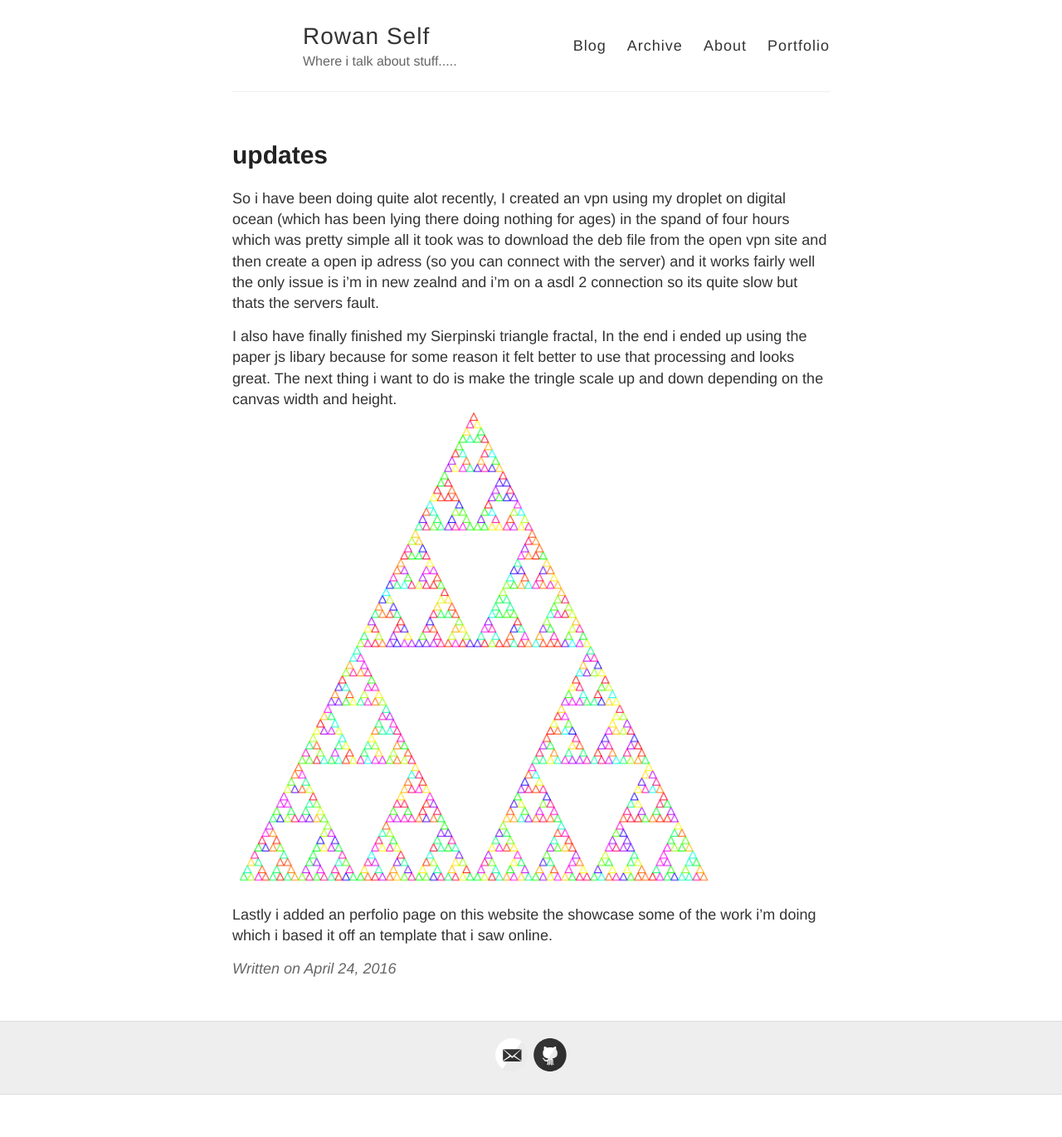
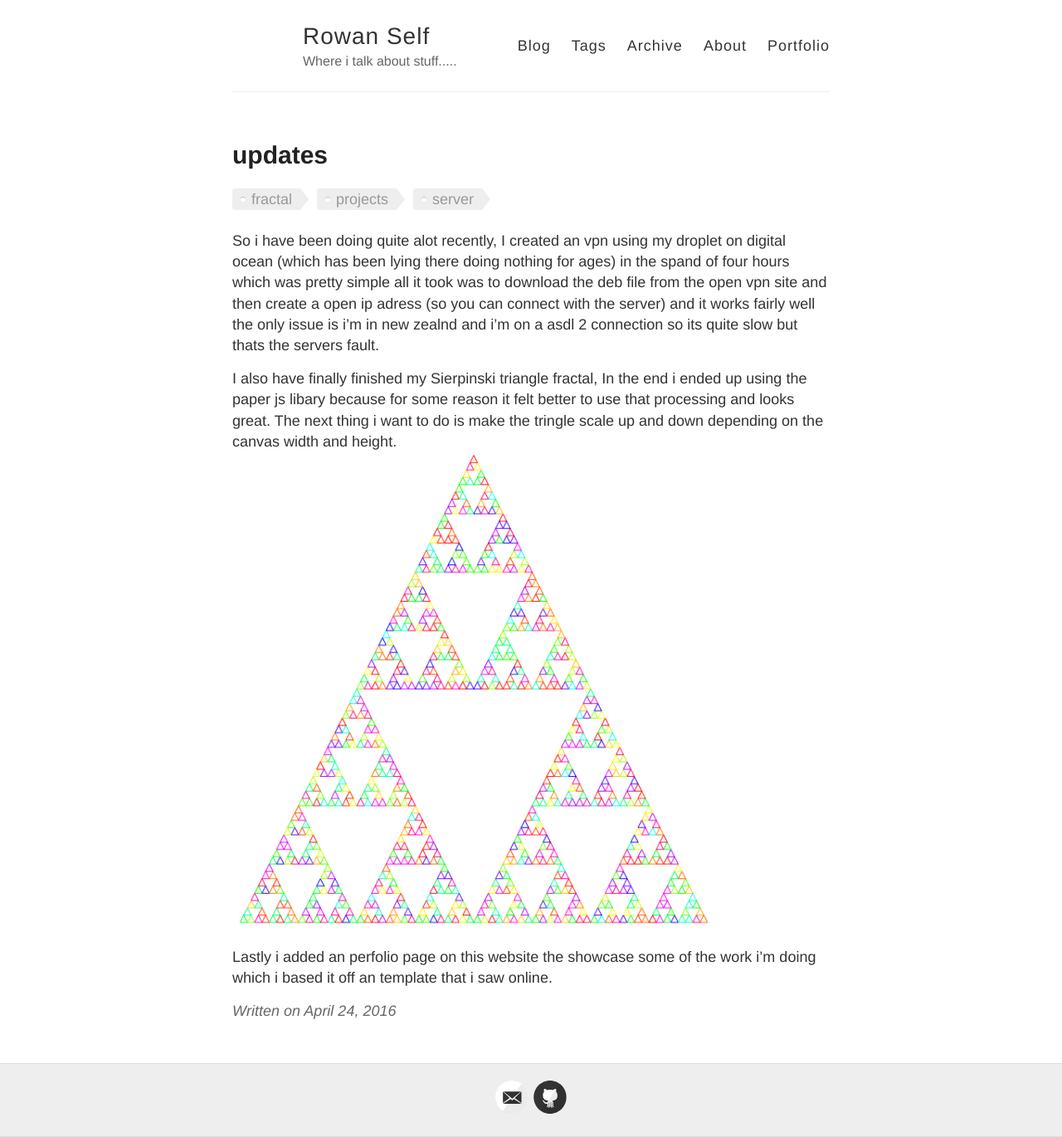
Before and after one commit to mrllama123/mrllama123.github.io, a Jekyll site: the page built from _posts/2016-4-24-vpn&fractal.md, in a window 1280 px wide. Shown: the whole page at 83% size. Built offline with Jekyll 4.4.1, drawn with Linux system fonts in a browser that asks for light colours; before the commit the page ends 1319 px from its top, so only the background shows below that.

Commit message:
added tag support and added new page that displays tags

```diff
--- a/_layouts/default.html
+++ b/_layouts/default.html
@@ -33,6 +33,7 @@
 
           <nav>
             <a href="{{ site.baseurl }}/">Blog</a>
+            <a href="{{ site.baseurl }}/tags">Tags</a>
             <a href="{{ site.baseurl }}/archive">Archive</a>
             <a href="{{ site.baseurl }}/about">About</a>
             <a href="{{ site.baseurl }}/portfolio/">Portfolio</a>
--- a/_layouts/page.html
+++ b/_layouts/page.html
@@ -4,8 +4,6 @@ layout: default
 
 <article class="page">
 
-  <h1>{{ page.title }}</h1>
-
   <div class="entry">
     {{ content }}
   </div>
--- a/_layouts/post.html
+++ b/_layouts/post.html
@@ -4,7 +4,11 @@ layout: default
 
 <article class="post">
   <h1>{{ page.title }}</h1>
-
+  <ul class="tags">
+  {% for tag in page.tags %}
+    <li><a href="/tags#{{ tag }}" class="tag">{{ tag }}</a></li>
+  {% endfor %}
+</ul>
 
   <div class="entry">
     {{ content }}
--- a/style.scss
+++ b/style.scss
@@ -142,6 +142,63 @@ img {
     clear: both;
 }
 
+
+.tags {
+  list-style: none;
+  margin: 0;
+  overflow: hidden;
+  padding: 0;
+}
+
+.tags li {
+  float: left;
+}
+
+.tag {
+  background: #eee;
+  border-radius: 3px 0 0 3px;
+  color: #999;
+  display: inline-block;
+  height: 26px;
+  line-height: 26px;
+  padding: 0 20px 0 23px;
+  position: relative;
+  margin: 0 10px 10px 0;
+  text-decoration: none;
+  -webkit-transition: color 0.2s;
+}
+
+.tag::before {
+  background: #fff;
+  border-radius: 10px;
+  box-shadow: inset 0 1px rgba(0, 0, 0, 0.25);
+  content: '';
+  height: 6px;
+  left: 10px;
+  position: absolute;
+  width: 6px;
+  top: 10px;
+}
+
+.tag::after {
+  background: #fff;
+  border-bottom: 13px solid transparent;
+  border-left: 10px solid #eee;
+  border-top: 13px solid transparent;
+  content: '';
+  position: absolute;
+  right: 0;
+  top: 0;
+}
+
+.tag:hover {
+  background-color: crimson;
+  color: white;
+}
+
+.tag:hover::after {
+   border-left-color: crimson;
+}
 /*********************/
 /* LAYOUT / SECTIONS */
 /*********************/
```
Also changed, not shown: about.md (+1 -2 lines), portfolio/index.html (+10 -10 lines), tags.md (added, +45 -0 lines).
